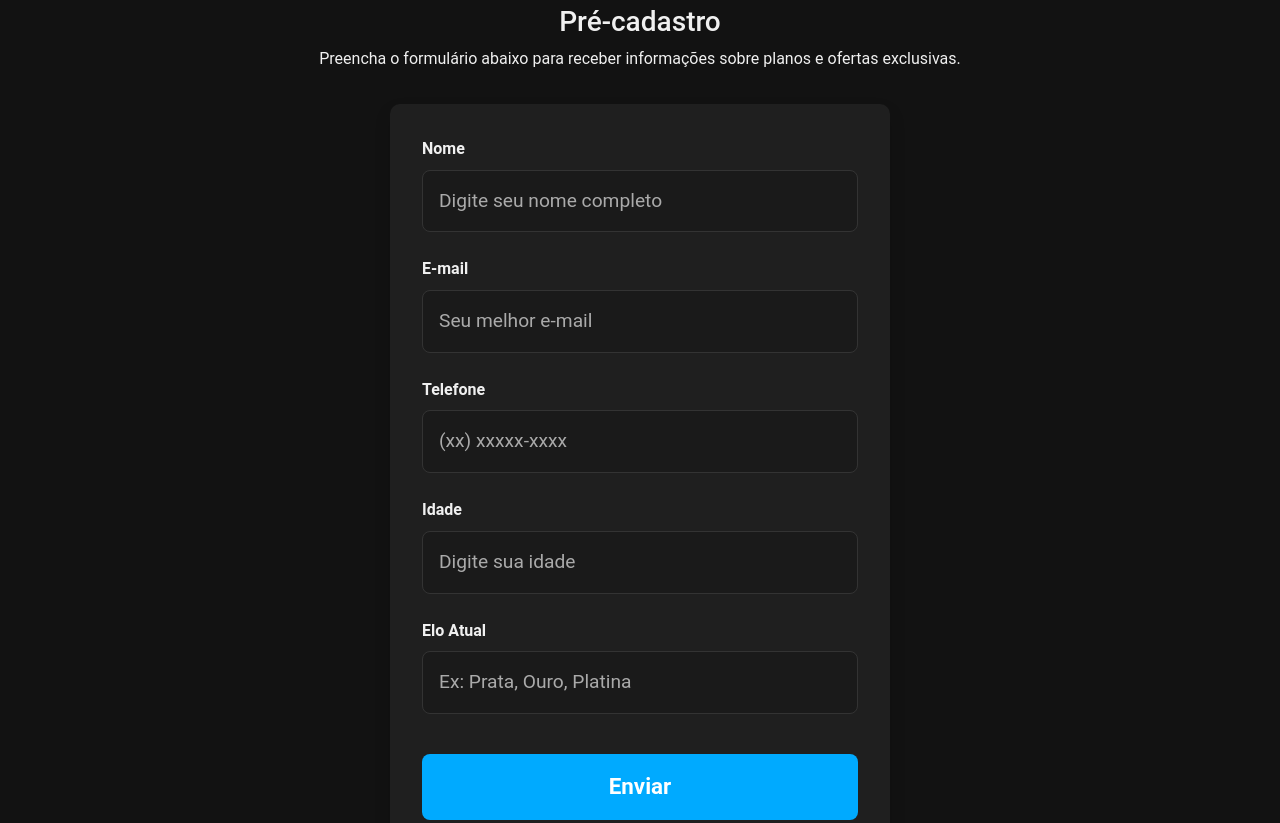
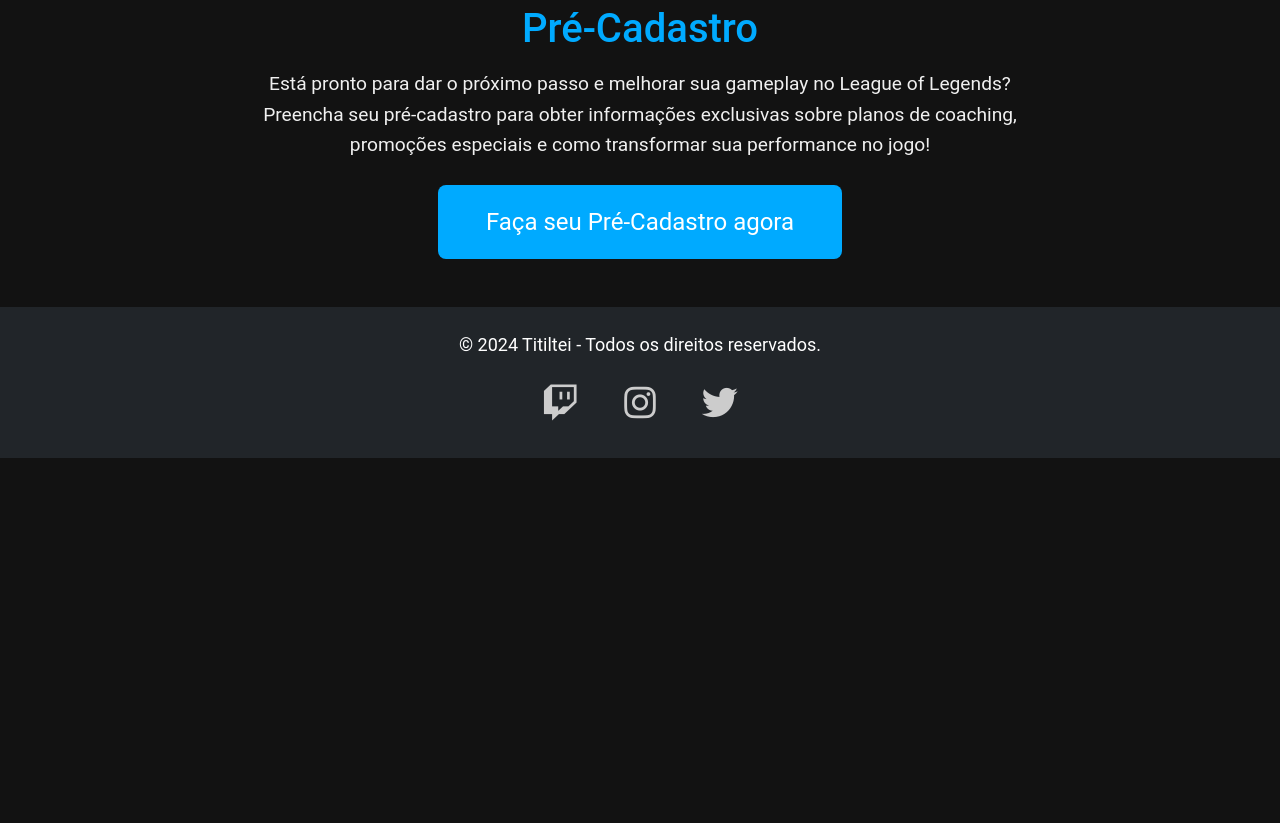
Before and after one commit to guiatitiltei/guia-titiltei, a website: page index.html in a window 1280 px wide. Shown: the part 1880-2703 px from the top of the page. After the commit the page ends 2338 px from the top, so only its background shows below. Drawn offline with nearby package versions, Linux system fonts and the light colour scheme.

Commit message:
dev: ajustes na pagina

```diff
--- a/index.html
+++ b/index.html
@@ -91,70 +91,31 @@
     </div>
   </section>
 
-  <!-- Pré-Cadastro Section -->
-  <section id="pre-registration" class="pre-registration py-5">
+   <!-- Pré-Cadastro Section -->
+   <section id="pre-registration" class="pre-registration py-5">
     <div class="container">
-      <h3 class="text-center">Pré-cadastro</h3>
+      <h3 class="text-center">Pré-Cadastro</h3>
       <p class="text-center mb-4">
-        Preencha o formulário abaixo para receber informações sobre planos e ofertas exclusivas.
+        Está pronto para dar o próximo passo e melhorar sua gameplay no League of Legends? Preencha seu pré-cadastro para obter informações exclusivas sobre planos de coaching, promoções especiais e como transformar sua performance no jogo!
       </p>
-      <form class="pre-registration-form shadow" id="preRegistrationForm">
-        <div class="form-group">
-          <label for="nome">Nome</label>
-          <input type="text" id="nome" name="nome" class="form-control" placeholder="Digite seu nome completo" required>
-        </div>
-        <div class="form-group">
-          <label for="email">E-mail</label>
-          <input type="email" id="email" name="email" class="form-control" placeholder="Seu melhor e-mail" required>
-        </div>
-        <div class="form-group">
-          <label for="telefone">Telefone</label>
-          <input type="tel" id="telefone" name="telefone" class="form-control" placeholder="(xx) xxxxx-xxxx" required>
-        </div>
-        <div class="form-group">
-          <label for="idade">Idade</label>
-          <input type="number" id="idade" name="idade" class="form-control" placeholder="Digite sua idade" min="12" required>
-        </div>
-        <div class="form-group">
-          <label for="elo">Elo Atual</label>
-          <input type="text" id="elo" name="elo" class="form-control" placeholder="Ex: Prata, Ouro, Platina" required>
-        </div>
-        <button type="submit" class="btn btn-primary btn-lg w-100 mt-3">Enviar</button>
-      </form>
+      <div class="text-center">
+        <a href="https://docs.google.com/forms/d/e/1FAIpQLSeSxuctCyk7HZw_DzFE3zRyv4TcIqnx6e3bUWFstNUanl8lgQ/viewform?usp=sf_link" class="btn btn-primary btn-lg">Faça seu Pré-Cadastro agora</a>
+      </div>
     </div>
   </section>
-
-  <!-- Popup Modal -->
-  <div class="modal fade" id="successModal" tabindex="-1" aria-labelledby="successModalLabel" aria-hidden="true">
-    <div class="modal-dialog modal-dialog-centered">
-      <div class="modal-content">
-        <div class="modal-header bg-success text-white">
-          <h5 class="modal-title" id="successModalLabel">Pré-cadastro Realizado!</h5>
-          <button type="button" class="btn-close" data-bs-dismiss="modal" aria-label="Close"></button>
-        </div>
-        <div class="modal-body text-center">
-          <i class="fas fa-check-circle fa-3x text-success mb-3"></i>
-          <p>Seu pré-cadastro foi realizado com sucesso! Em breve entraremos em contato com você.</p>
-        </div>
-        <div class="modal-footer justify-content-center">
-          <button type="button" class="btn btn-primary" data-bs-dismiss="modal">Fechar</button>
-        </div>
-      </div>
-    </div>
-  </div>
 
   <!-- Footer Section -->
   <footer class="footer bg-dark text-white text-center py-4">
     <div class="container">
       <p>© 2024 Titiltei - Todos os direitos reservados.</p>
       <div class="social-icons d-flex justify-content-center mt-3">
-        <a href="#" class="me-3">
+        <a href="https://www.twitch.tv/titiltei" class="me-3">
           <i class="fab fa-twitch"></i>
         </a>
-        <a href="#" class="me-3">
+        <a href="https://www.instagram.com/titiltei/" class="me-3">
           <i class="fab fa-instagram"></i>
         </a>
-        <a href="#">
+        <a href="https://x.com/TiTiltei">
           <i class="fab fa-twitter"></i>
         </a>
       </div>
--- a/public/style.css
+++ b/public/style.css
@@ -264,76 +264,48 @@
   color: #cccccc;
 }
 
-/* Pre-registration Form */
-.pre-registration-form {
-  display: grid;
-  gap: 1.5rem;
-  margin-top: 2rem;
-  max-width: 500px;
+//* Pre-registration Section */
+.pre-registration {
+  background-color: #222; /* Fundo mais claro para a área de pré-cadastro */
+  padding: 4rem 2rem;
+  text-align: center;
+}
+
+.pre-registration h3 {
+  font-size: 2.5rem;
+  color: #00aaff; /* Cor para o título */
+  margin-bottom: 1rem;
+}
+
+.pre-registration p {
+  font-size: 1.2rem;
+  color: #f0f0f0;
+  margin-bottom: 1.5rem;
+  max-width: 800px;
   margin-left: auto;
   margin-right: auto;
-  padding: 2rem;
-  background-color: #1f1f1f; /* Fundo levemente mais claro */
-  border-radius: 10px;
-  box-shadow: 0px 4px 12px rgba(0, 0, 0, 0.5);
 }
 
-.pre-registration-form label {
-  font-size: 1rem;
-  font-weight: bold; /* Destaque maior para as labels */
-  color: #f0f0f0; /* Contraste melhorado para labels */
-  margin-bottom: 0.5rem;
-  display: block;
+.pre-registration .btn {
+  font-size: 1.5rem;
+  padding: 1.2rem 3rem;
+  background-color: #00aaff;
+  border: none;
+  border-radius: 8px;
+  color: white;
+  transition: background-color 0.3s ease, transform 0.2s ease;
 }
 
-/* Pre-registration form inputs */
-.pre-registration-form input {
-  padding: 1rem;
-  font-size: 1.2rem;
-  border-radius: 8px;
-  border: 1px solid #333;
-  background-color: #1a1a1a; /* Cor de fundo */
-  color: #f0f0f0; /* Cor do texto digitado */
+.pre-registration .btn:hover {
+  background-color: #0088cc;
+  transform: scale(1.05);
 }
 
-/* Placeholder styling */
-.pre-registration-form input::placeholder {
-  color: #aaa; /* Cor do placeholder */
-  font-style: normal; /* Remove o itálico */
+.pre-registration .btn:active {
+  background-color: #0078b3;
+  transform: scale(0.98);
 }
 
-/* Ensure input text remains legible on focus and during typing */
-.pre-registration-form input:focus {
-  outline: none; /* Remove a borda padrão ao focar */
-  border-color: #00aaff; /* Borda azul no foco */
-  color: #f0f0f0; /* Garante que o texto digitado fique claro */
-  background-color: #1a1a1a; /* Fundo consistente */
-}
-
-
-/* Botão */
-.pre-registration-form button {
-  font-size: 1.4rem;
-  padding: 1rem;
-  border-radius: 8px;
-  background-color: #00aaff;
-  border: none;
-  color: white;
-  font-weight: bold;
-  transition: background-color 0.3s ease, transform 0.2s ease;
-  cursor: pointer;
-}
-
-.pre-registration-form button:hover {
-  background-color: #0088cc;
-  transform: scale(1.02); /* Pequeno zoom no hover */
-  box-shadow: 0px 4px 10px rgba(0, 136, 204, 0.6); /* Sombra leve no hover */
-}
-
-.pre-registration-form button:active {
-  background-color: #0078b3; /* Cor mais escura no clique */
-  transform: scale(0.98); /* Leve contração no clique */
-}
 
 /* Responsividade */
 @media (max-width: 768px) {
```
Also changed, not shown: functions/index.js (added, +19 -0 lines), functions/package.json (added, +23 -0 lines), firebase.json (added), 4 other files.
